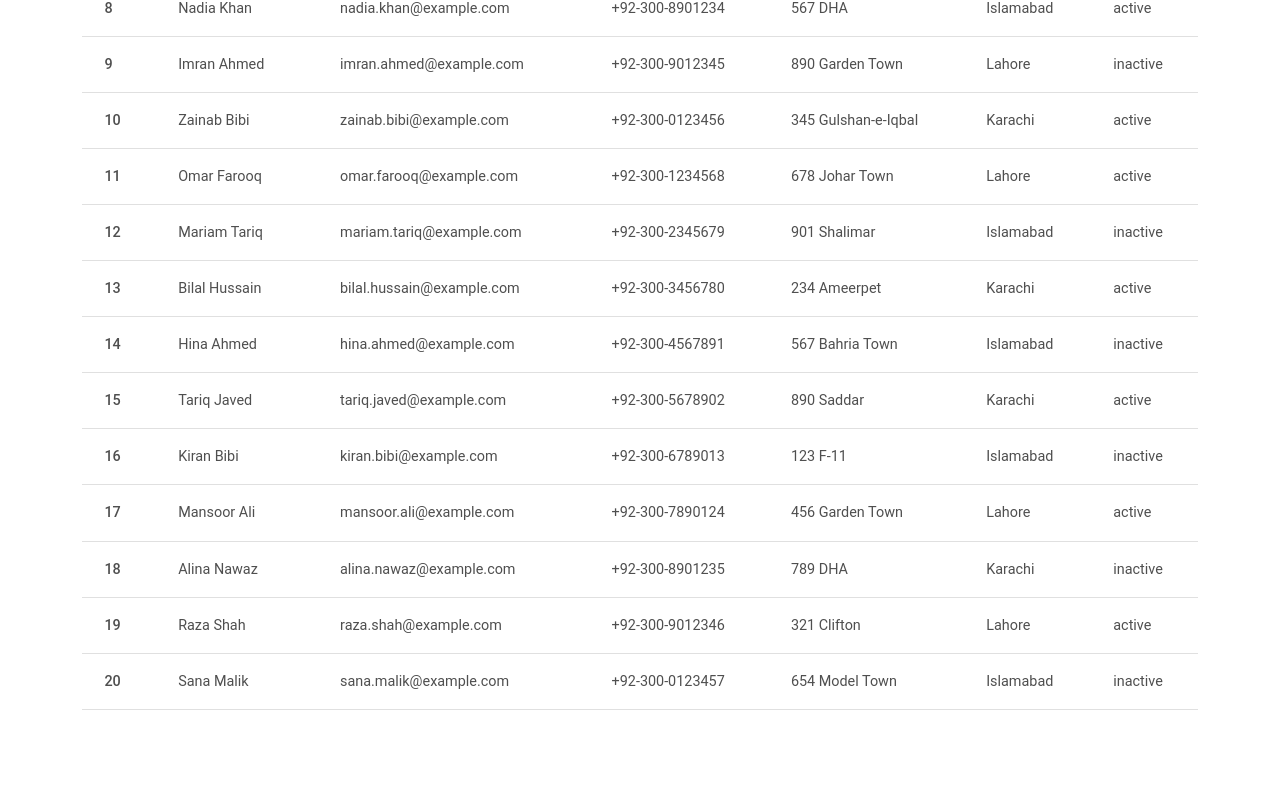
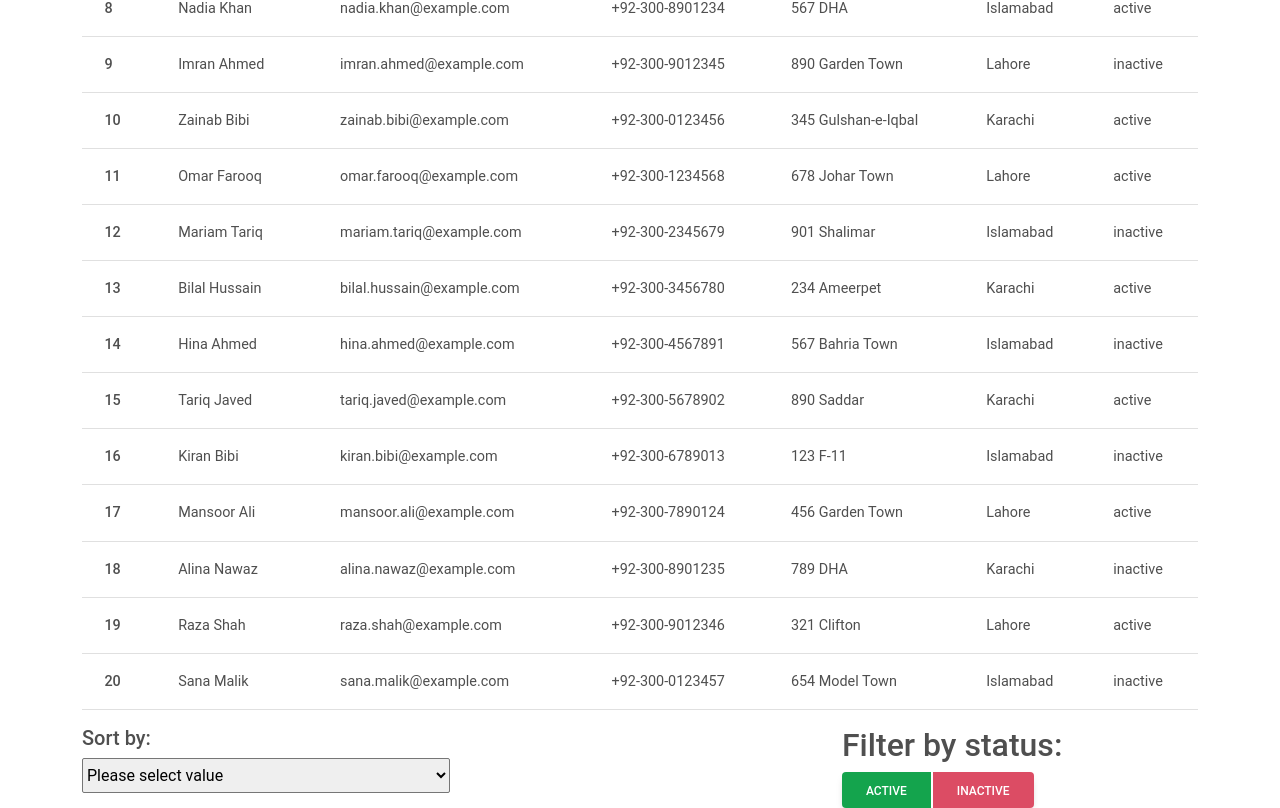
Before and after one commit to Ayazsarmad/Rest-API-projects, a React (Create React App) app in the folder Proj1_Search-Sort-Filter-Pag-React/proj1/: page / in a window 1280 px wide. Shown: the part 679-1487 px from the top of the page. Before the commit the page ends 1405 px from the top, so only its background shows below. Built offline with nearby package versions, Linux system fonts and the light colour scheme; data requests are answered from the project's data file.

Commit message:
add sort filter button with functions

```diff
--- a/Proj1_Search-Sort-Filter-Pag-React/proj1/src/App.js
+++ b/Proj1_Search-Sort-Filter-Pag-React/proj1/src/App.js
@@ -15,6 +15,8 @@ import "./App.css";
 function App() {
   const [data, setdata] = useState([]);
   const [value, setvalue] = useState("");
+  const [sortValue, setsortValue] = useState("");
+  const sortOpt = ["name", "email", "address", "city", "phone", "status"];
 
   useEffect(() => {
     LoadUsersData();
@@ -43,6 +45,29 @@ function App() {
       );
       setdata(filteredData);
       setvalue("");
+    } catch (error) {
+      console.log(error);
+    }
+  };
+
+  const handleSort = async (e) => {
+    try {
+      let value = e.target.value;
+      setsortValue(value);
+      return await axios
+        .get(`http://localhost:5000/users?_sort=${value}&_order=asc`)
+        .then((response) => setdata(response.data))
+        .catch((err) => console.log(err));
+    } catch (error) {
+      console.log(error);
+    }
+  };
+
+  const handleFilter = async (value) => {
+    try {
+      return await axios
+        .get(`http://localhost:5000/users?status=${value}`)
+        .then((response) => setdata(response.data));
     } catch (error) {
       console.log(error);
     }
@@ -122,6 +147,38 @@ function App() {
             </MDBCol>
           </MDBRow>
         </div>
+        <MDBRow>
+          <MDBCol size={8}>
+            <h5>Sort by:</h5>
+            <select
+              style={{ width: "50%", borderRadius: "2px", height: "35px" }}
+              onChange={handleSort}
+              value={sortValue}
+            >
+              <option>Please select value</option>
+              {sortOpt.map((item, index) => (
+                <option value={item} key={index}>
+                  {item}
+                </option>
+              ))}
+            </select>
+          </MDBCol>
+          <MDBCol size={4}>
+            <h2>Filter by status:</h2>
+            <MDBBtnGroup>
+              <MDBBtn color="success" onClick={() => handleFilter("active")}>
+                Active
+              </MDBBtn>
+              <MDBBtn
+                style={{ marginLeft: "2px" }}
+                color="danger"
+                onClick={() => handleFilter("inactive")}
+              >
+                Inactive
+              </MDBBtn>
+            </MDBBtnGroup>
+          </MDBCol>
+        </MDBRow>
       </MDBContainer>
     </div>
   );
```
